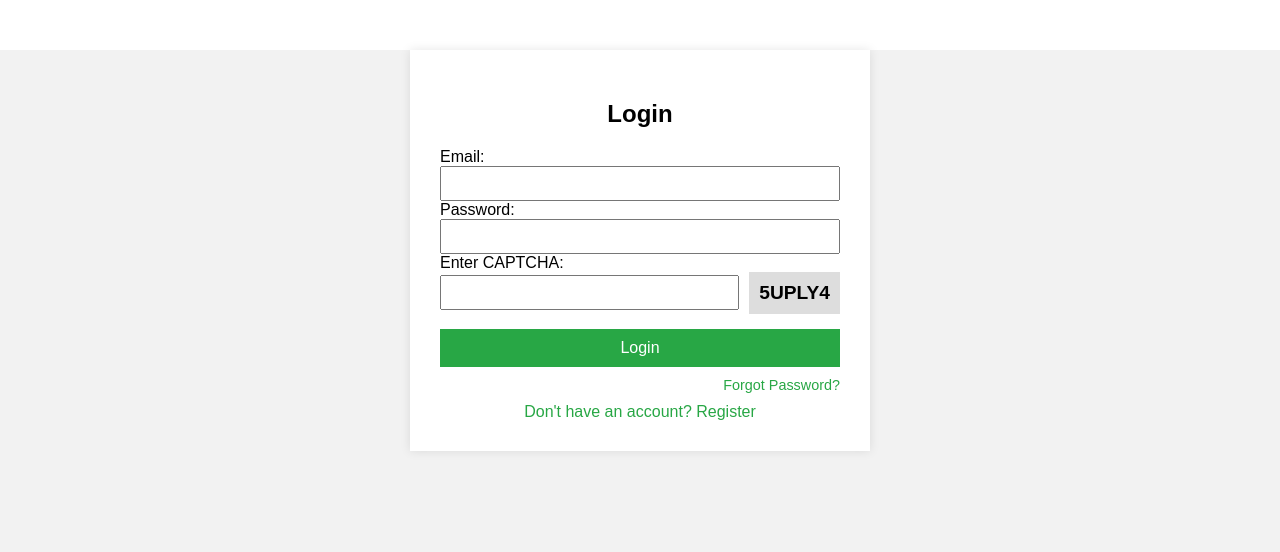
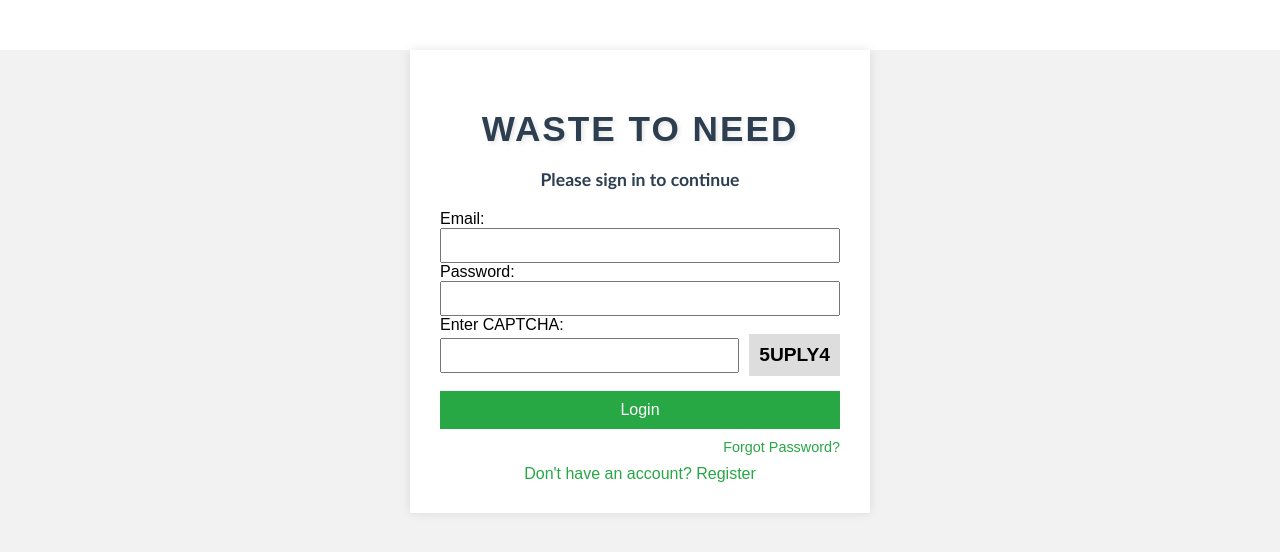
Before and after one commit to shreyakj22/waste-to-needs, a React (Create React App) app in the folder frontend-donorss/: page / in a window 1280 px wide. Shown: the top 552 px of the page. Built offline with nearby package versions, Linux system fonts and the light colour scheme.

Commit message:
login heading style changed

```diff
--- a/frontend-donorss/src/AuthPage.js
+++ b/frontend-donorss/src/AuthPage.js
@@ -70,7 +70,28 @@ export default function AuthPage({ setCurrentPage }) {
       >
         {view === "login" && (
           <>
-            <h2 style={{ textAlign: "center", marginBottom: 20 }}>Login</h2>
+            <h2 style={{
+              textAlign: "center",
+              marginBottom: 20,
+              fontSize: "2.2em",
+              fontWeight: "700",
+              color: "#2c3e50",
+              textTransform: "uppercase",
+              letterSpacing: "2px",
+              textShadow: "2px 2px 4px rgba(0,0,0,0.1)"
+            }}>
+              Waste to Need
+            </h2>
+            <p style={{
+              textAlign: "center",
+              color: "#2c3e50",
+              marginBottom: "20px",
+              fontSize: "1.1em",
+              fontFamily: "Calibri, sans-serif",
+              fontWeight: "bold"
+            }}>
+              Please sign in to continue
+            </p>
             <form onSubmit={validateLogin}>
               <label>Email:</label>
               <input
```
